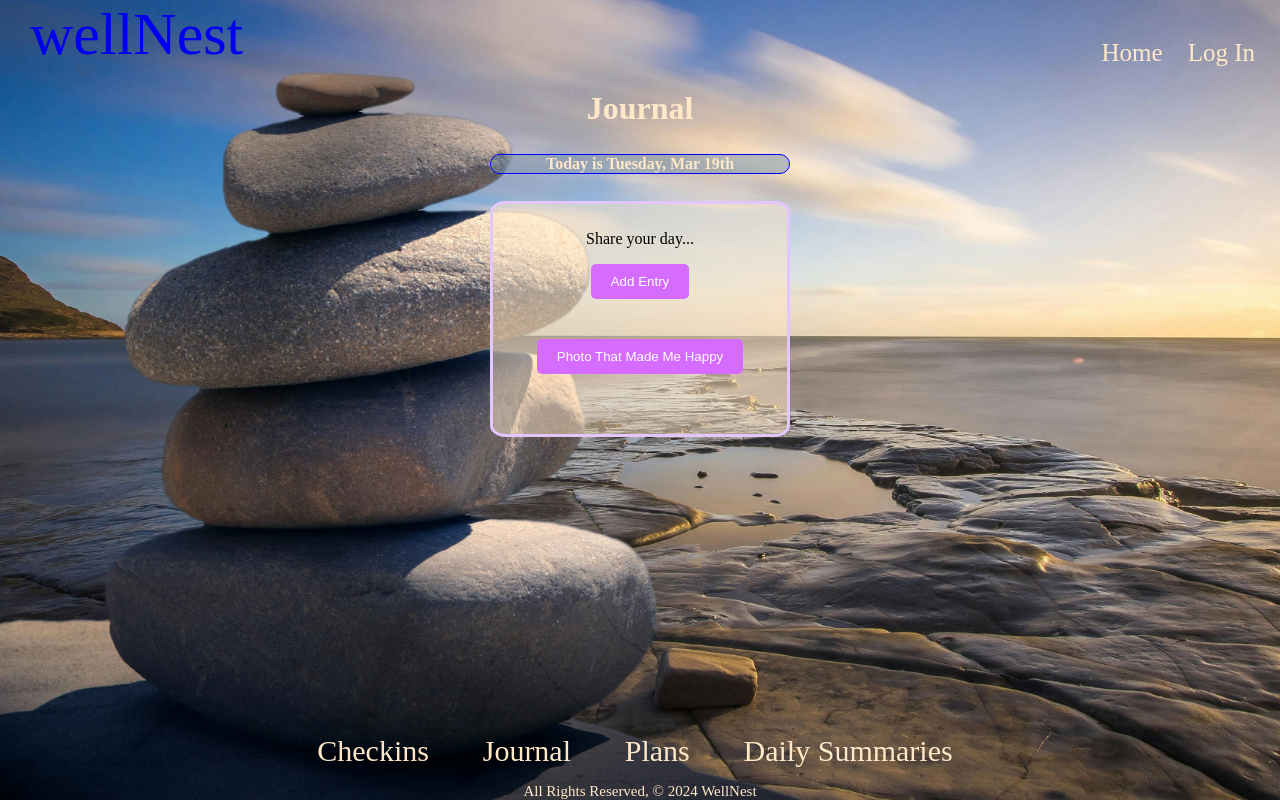
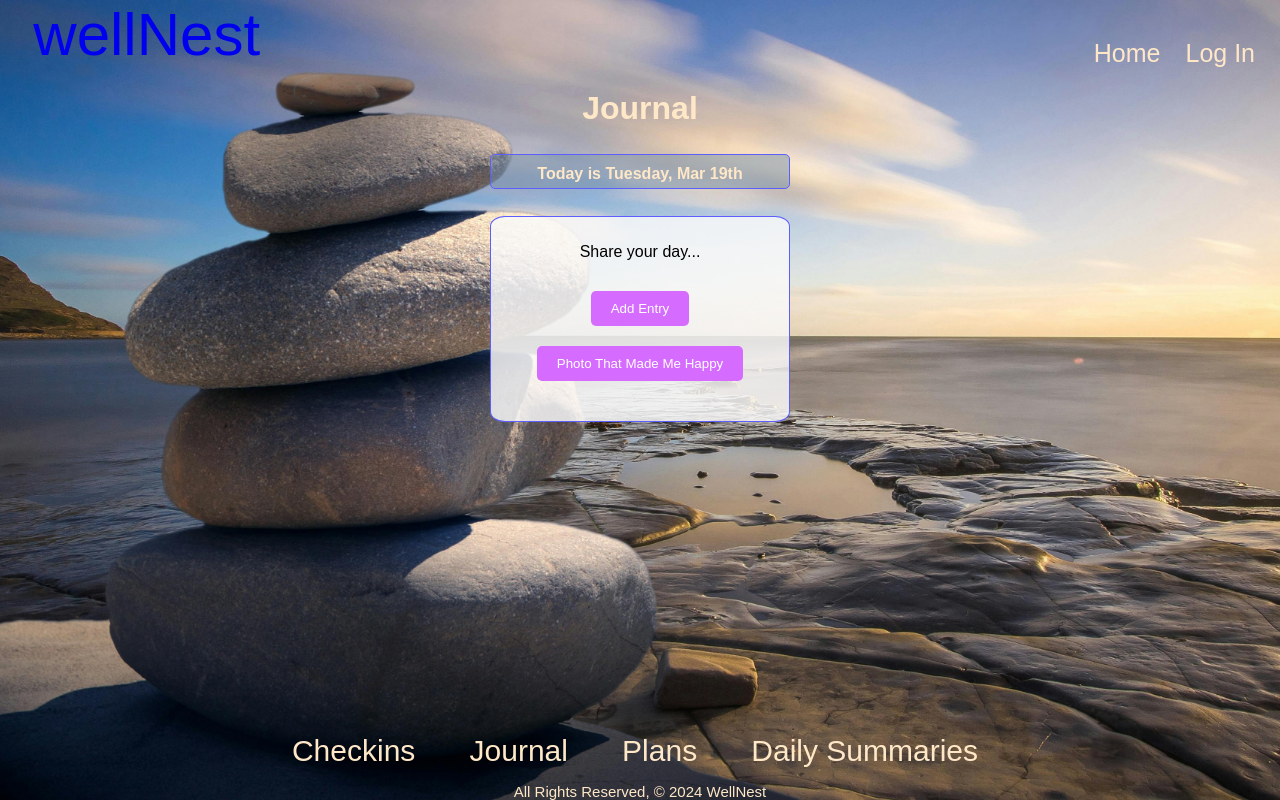
Before and after one commit to LGsusM69/wellNest, a Django app: page /journal/ in a window 1280 px wide. Run offline with Django 3.2, Linux system fonts and the light colour scheme.

Commit message:
matching styles up

```diff
--- a/main_app/static/CSS/style.css
+++ b/main_app/static/CSS/style.css
@@ -10,6 +10,7 @@ body {
   background-position: center;
   background-attachment: fixed;
   background-size: cover;
+  font-family: sans-serif;
 }
 
 .container {
@@ -39,7 +40,7 @@ body {
 }
 
 main {
-  flex: 1;
+  display: flex;
   text-align: center;
 }
 
@@ -111,8 +112,10 @@ h5 {
   font-size: 16px;
   padding-right: 20px;
   padding-left: 20px;
-  border-radius: 10px;
-  border: 1px solid blue;
+  padding-top: 10px;
+  padding-bottom: 5px;
+  border-radius: 5px;
+  border: 1px solid rgb(94, 94, 255);
 }
 .today-date {
   width: 300px;
@@ -158,9 +161,18 @@ h5 {
   color: #007bff;
 }
 
-.journal-from-text {
+.journal-text {
+  margin-bottom: 30px;
+}
+
+.journal-form-text {
   align-items: center;
   text-align: center;
+  background-color: #f9f9f9c4;
+  padding: 90px;
+  border-radius: 60%;
+  box-shadow: 0 0 10px rgba(0, 0, 0, 0.1);
+  height: 50%;
 }
 .journal-entry {
   margin-top: 10px;
@@ -168,13 +180,13 @@ h5 {
   padding-top: 10px;
   padding-bottom: 20px;
   border-radius: 5%;
-  background: rgb(255, 232, 200, 0.5);
+  background-color: #f9f9f9d5;
   margin-bottom: 30px;
-  border: 3px solid #e4c6ff;
+  border: 1px solid rgb(94, 94, 255);
 }
 
 .journal-photo-btn {
-  margin: 40px;
+  margin: 20px;
 }
 
 .on-your-mind {
```
Also changed, not shown: other parts of main_app/static/CSS/style.css (+13 -20 lines), main_app/templates/main_app/journal_form.html (+1 -16 lines).
